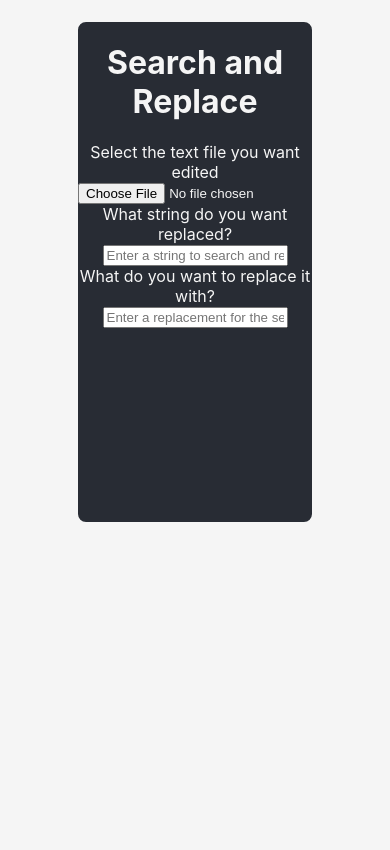
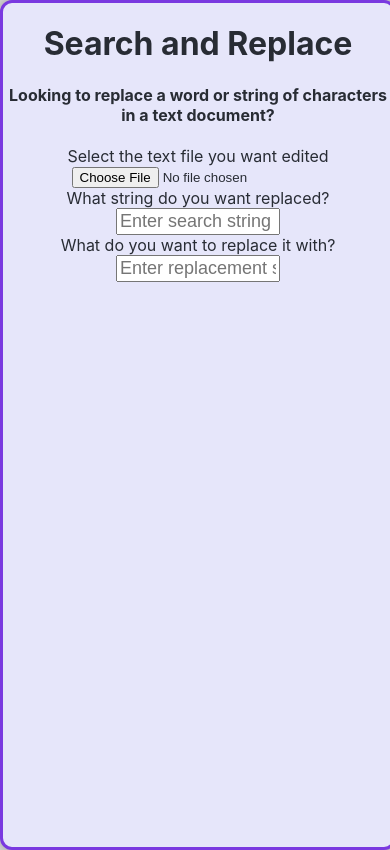
Before and after one commit to stkirk/search-and-replace, a React (Create React App) app: page / in a window 390 px wide. Built offline with nearby package versions, Linux system fonts and the light colour scheme.

Commit message:
media query for phones and small ttablets

```diff
--- a/src/App.css
+++ b/src/App.css
@@ -5,12 +5,26 @@ body {
 .App {
   margin: 5% auto;
   text-align: center;
-  background-color: #282c34;
+  color: #282c34;
+  background-color: lavender;
   height: 500px;
   width: 60%;
-  color: whitesmoke;
-  border: 2px solid whitesmoke;
-  border-radius: 10px;
+  border-radius: 12px;
+  border: 3px solid #7a39e0;
+  overflow: auto;
+  box-shadow: 0px 0px 16px 6px rgba(0, 0, 0, 0.33);
+}
+
+@media (max-width: 700px) {
+  .App {
+    width: 100%;
+    height: 100vh;
+    margin: 0;
+  }
+}
+
+.form-container {
+  width: 100%;
 }
 
 .inputs-container {
@@ -18,3 +32,8 @@ body {
   flex-direction: column;
   justify-content: center;
 }
+
+.text-input {
+  width: 40%;
+  font-size: large;
+}
--- a/src/App.js
+++ b/src/App.js
@@ -5,6 +5,9 @@ function App() {
   return (
     <div className="App">
       <h1>Search and Replace</h1>
+      <h4>
+        Looking to replace a word or string of characters in a text document?
+      </h4>
       <SearchAndReplaceForm />
     </div>
   );
--- a/src/components/SearchAndReplaceForm.js
+++ b/src/components/SearchAndReplaceForm.js
@@ -96,7 +96,7 @@ const SearchAndReplaceForm = () => {
               <input
                 type="text"
                 className="text-input"
-                placeholder="Enter a string to search and replace"
+                placeholder="Enter search string"
                 name="search_param"
                 value={appState.search_param}
                 onChange={onChange}
@@ -109,7 +109,7 @@ const SearchAndReplaceForm = () => {
               <input
                 type="text"
                 className="text-input"
-                placeholder="Enter a replacement for the search string"
+                placeholder="Enter replacement string"
                 name="replacement_param"
                 value={appState.replacement_param}
                 onChange={onChange}
```
